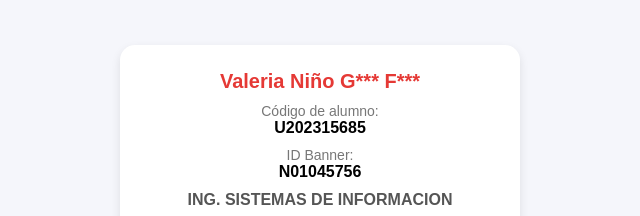
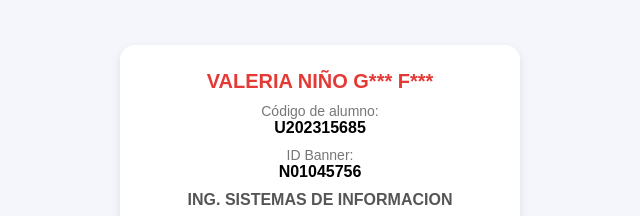
Before and after one commit to ElWenel/victor-upc, a plain HTML site: page index.html in a window 1280 px wide. Shown: the part 425-641 px from the top of the page, 320-960 px from the left. Drawn offline with Linux system fonts and the light colour scheme.

```diff
--- a/index.html
+++ b/index.html
@@ -184,7 +184,7 @@
       </div>
 
       <div class="card">
-        <div class="name">Valeria Niño G*** F***</div>
+        <div class="name">VALERIA NIÑO G*** F***</div>
 
         <div class="label">Código de alumno:</div>
         <div class="value">U202315685</div>
```
